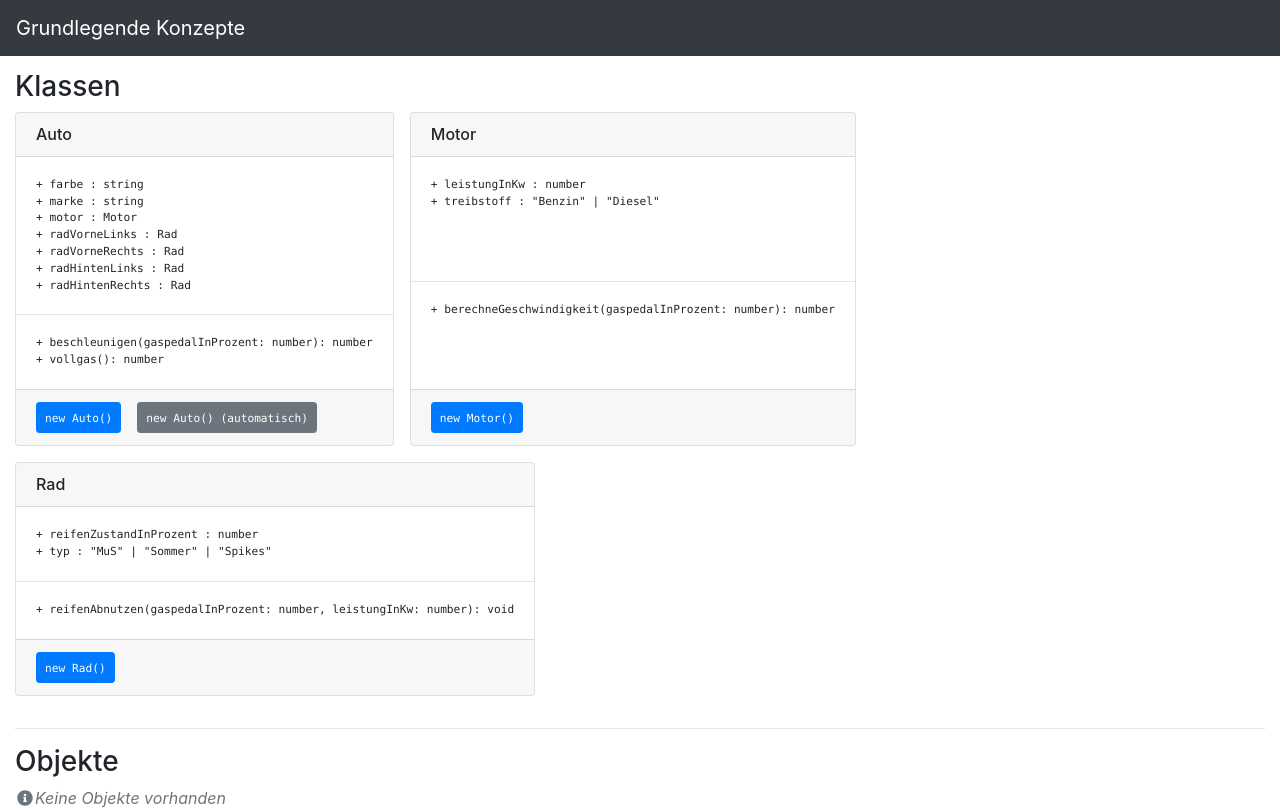
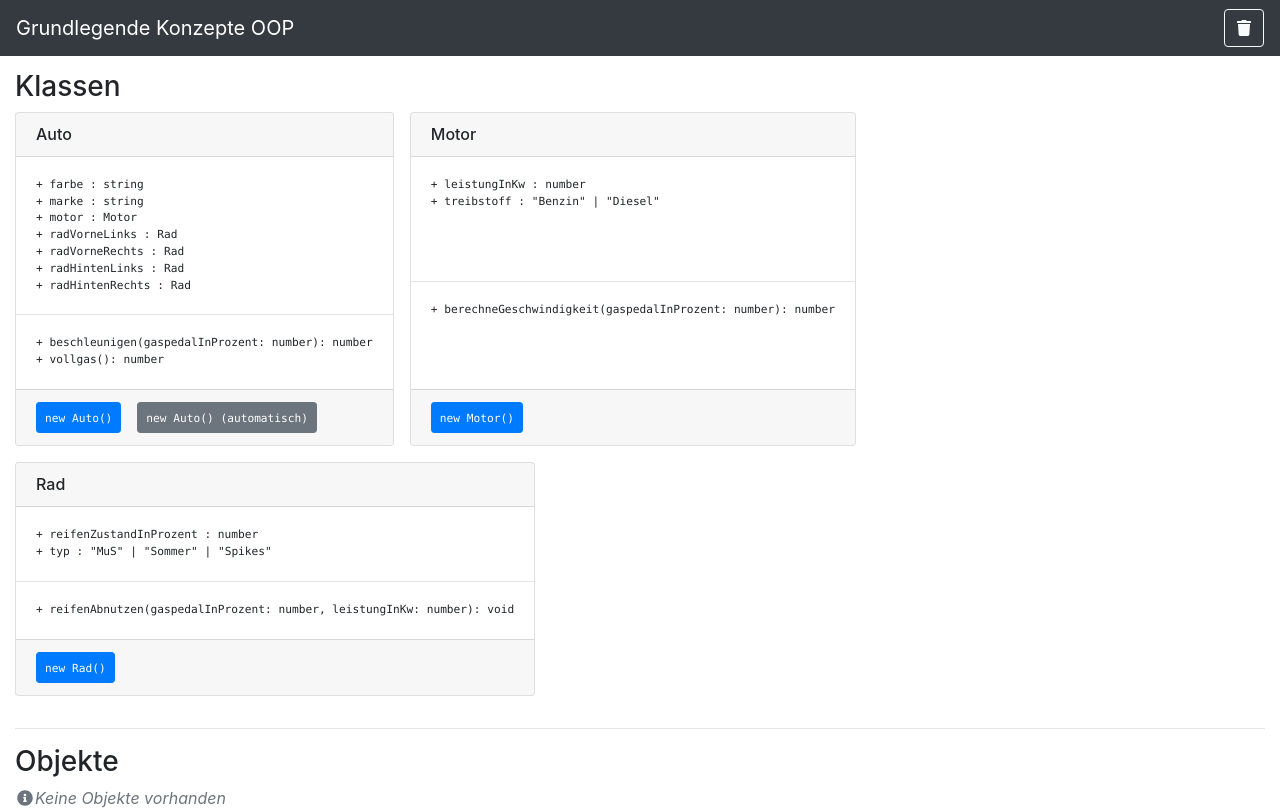
Before and after one commit to tschuegge/Grundlegende-Konzepte-OOP, an Angular app: page / in a window 1280 px wide. Built offline with nearby package versions, Linux system fonts and the light colour scheme; what ng-bootstrap-form-validation would draw is missing.

Commit message:
Alle Objekte können gelöscht werden

```diff
--- a/package.json
+++ b/package.json
@@ -17,7 +17,7 @@
     "@angular/platform-browser": "~8.2.14",
     "@angular/platform-browser-dynamic": "~8.2.14",
     "@angular/router": "~8.2.14",
-    "@fortawesome/angular-fontawesome": "^0.6.0",
+    "@fortawesome/angular-fontawesome": "^0.5.0",
     "@fortawesome/fontawesome-svg-core": "^1.2.27",
     "@fortawesome/free-regular-svg-icons": "^5.12.1",
     "@fortawesome/free-solid-svg-icons": "^5.12.1",
@@ -45,7 +45,6 @@
     "karma-coverage-istanbul-reporter": "^2.0.6",
     "karma-jasmine": "~2.0.1",
     "karma-jasmine-html-reporter": "^1.5.2",
-    "node-sass": "^4.13.1",
     "protractor": "^5.4.3",
     "ts-node": "^8.0.3",
     "tslint": "~5.12.1",
--- a/src/app/app.component.html
+++ b/src/app/app.component.html
@@ -1,5 +1,10 @@
 <nav class="navbar fixed-top navbar-dark bg-dark">
-  <span class="navbar-brand">Grundlegende Konzepte</span>
+  <span class="navbar-brand">Grundlegende Konzepte OOP</span>
+  <form class="form-inline">
+    <button title="Alle Objekte löschen" class="btn btn-outline-light">
+      <fa-icon [icon]="faTrash"></fa-icon>
+    </button>
+  </form>
 </nav>
 
 <div class="container-fluid" style="margin-top: 70px;">
@@ -61,6 +66,8 @@
   <h3>Objekte</h3>
   <div class="d-flex flex-wrap">
     <app-objekt-anzeige *ngFor="let objekt of objekte" [objekt]="objekt"></app-objekt-anzeige>
-    <div *ngIf="objekte.length === 0" class="text-muted"><fa-icon [icon]="faInfoCircle" [fixedWidth]="true"></fa-icon><em>Keine Objekte vorhanden</em></div>
+    <div *ngIf="objekte.length === 0" class="text-muted">
+      <fa-icon [icon]="faInfoCircle" [fixedWidth]="true"></fa-icon> <em>Keine Objekte vorhanden</em>
+    </div>
   </div>
 </div>
--- a/src/app/app.component.ts
+++ b/src/app/app.component.ts
@@ -1,6 +1,6 @@
 import { Component } from '@angular/core';
 import { NgbModal } from '@ng-bootstrap/ng-bootstrap';
-import { faInfoCircle } from "@fortawesome/free-solid-svg-icons";
+import { faInfoCircle, faTrash } from "@fortawesome/free-solid-svg-icons";
 import { ConstructorRadComponent } from './constructor-rad/constructor-rad.component';
 import { InstanceBase } from './models/instance-base';
 import { ConstructorMotorComponent } from './constructor-motor/constructor-motor.component';
@@ -23,6 +23,7 @@ export class AppComponent {
   objekte = new Array<InstanceBase>();
 
   faInfoCircle = faInfoCircle;
+  faTrash = faTrash;
 
   constructor(
     private modalService: NgbModal
```
Also changed, not shown: 4 other files (tests, documents, lock files or other folders).
